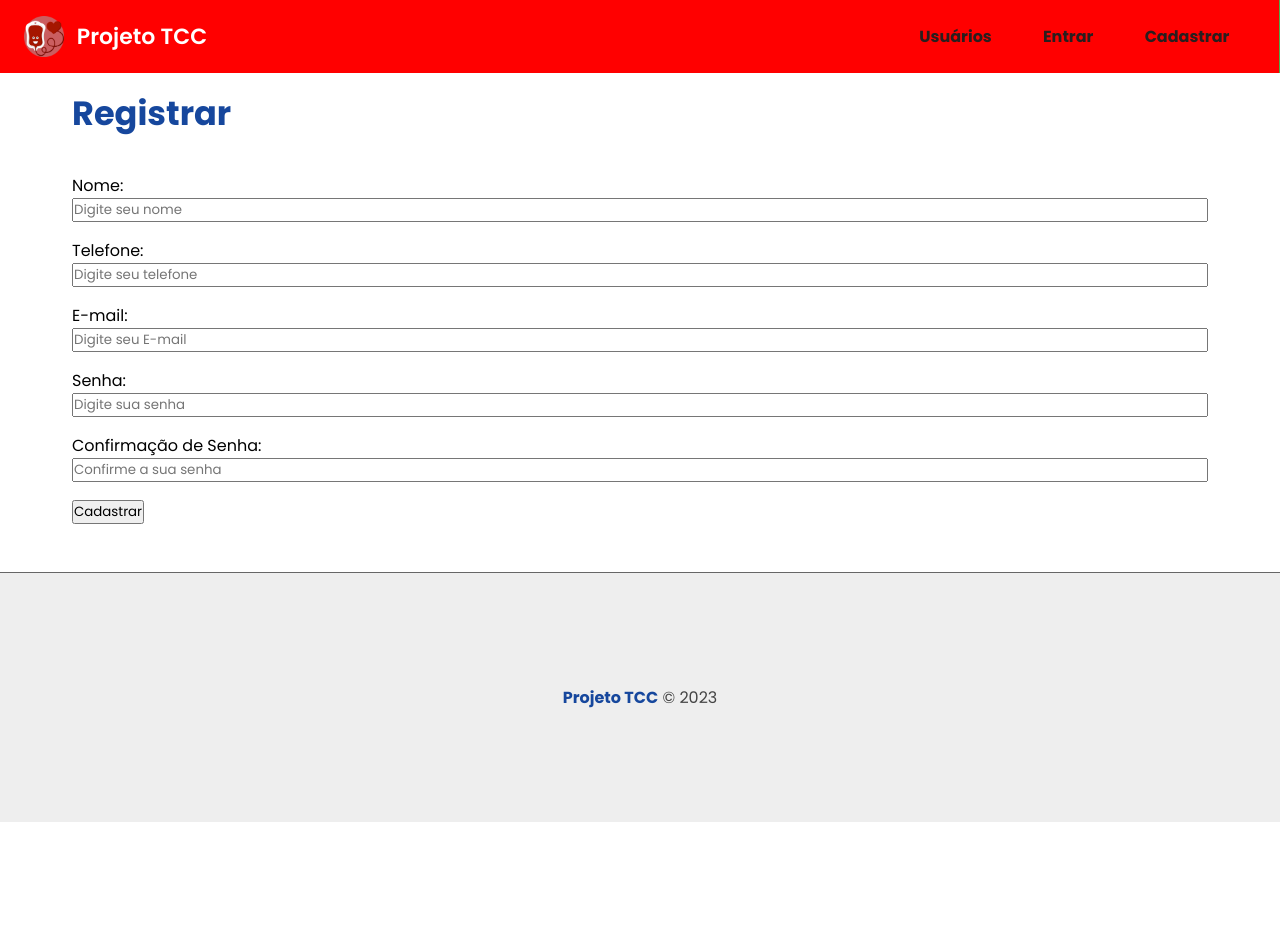
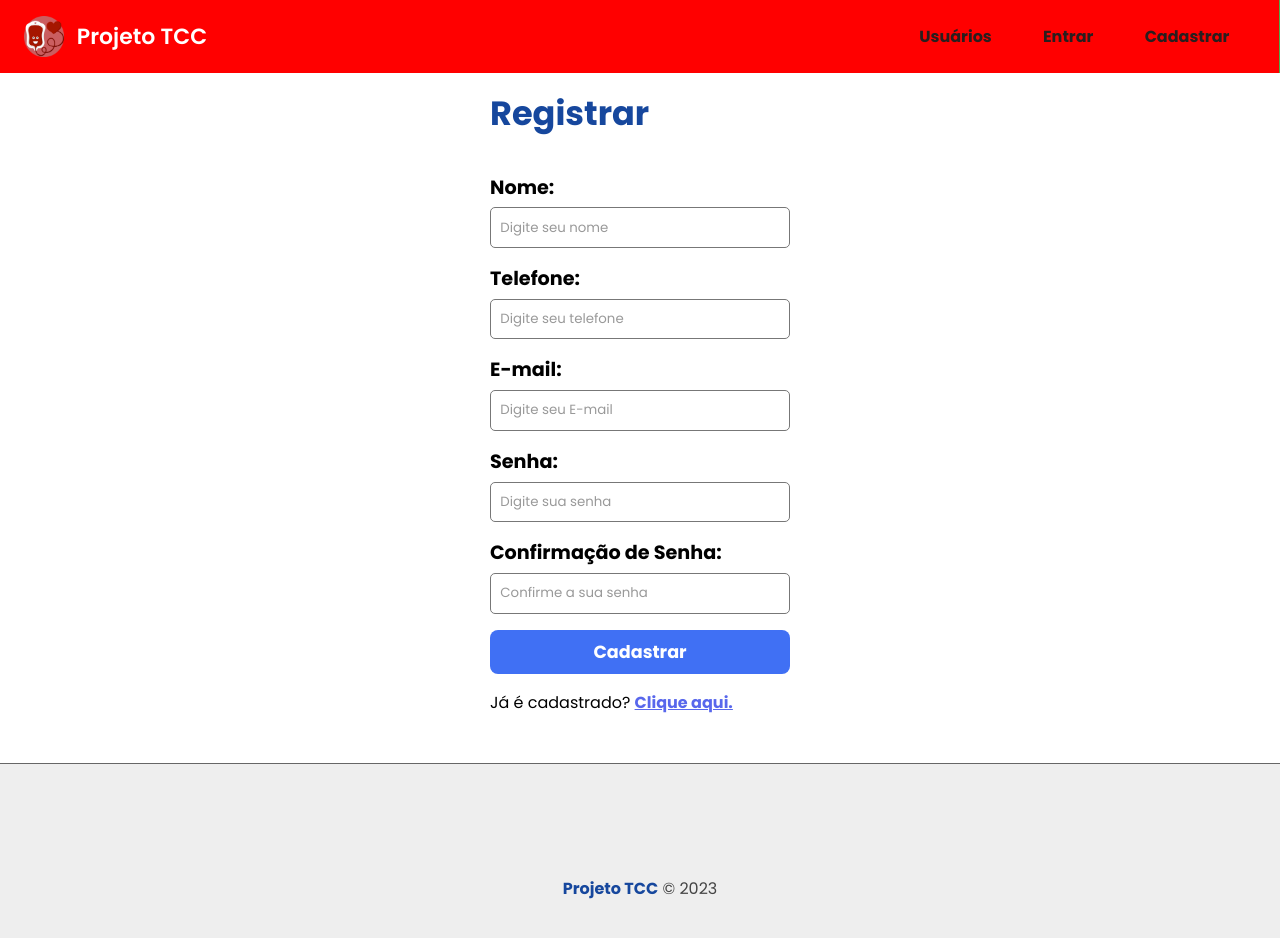
Before and after one commit to Felix566/TCC_projeto, a React (Create React App) app in the folder frontend/: page /register in a window 1280 px wide. Shown: the top 938 px of the page. Before the commit the page ends 822 px from the top, so only its background shows below. Built offline with nearby package versions, Linux system fonts and the light colour scheme.

Commit message:
Criando estilizações gerais de formulários

```diff
--- /dev/null
+++ b/frontend/src/components/form/Form.module.css
@@ -0,0 +1,41 @@
+@import url("https://fonts.googleapis.com/css2?family=Poppins:wght@300;400;500;600;700&display=swap");
+
+* {
+  margin: 0;
+  padding: 0;
+  box-sizing: border-box;
+  font-family: "Poppins", sans-serif;
+}
+
+.form_container {
+  max-width: 300px;
+  margin: 0 auto;
+  background-color: #fff;
+  border-radius: 15px;
+}
+
+.form_container input[type="submit"] {
+  border-radius: 8px;
+  background-color: #4070f4;
+  color: #fff;
+  border: none;
+  min-width: 100px;
+  min-height: 2.5em;
+  width: 100%;
+  cursor: pointer;
+  font-size: 1.1em;
+  font-weight: bold;
+}
+
+.form_container input[type="submit"]:hover {
+  background-color: #2449af;
+}
+
+.form_container p {
+  margin-top: 1em;
+}
+
+.form_container p a {
+  color: #5867ec;
+  font-weight: bold;
+}
--- a/frontend/src/components/form/Input.module.css
+++ b/frontend/src/components/form/Input.module.css
@@ -1,5 +1,31 @@
+@import url("https://fonts.googleapis.com/css2?family=Poppins:wght@300;400;500;600;700&display=swap");
+
+* {
+  margin: 0;
+  padding: 0;
+  box-sizing: border-box;
+  font-family: "Poppins", sans-serif;
+}
+
 .form_control {
   display: flex;
   flex-direction: column;
   margin-bottom: 1em;
+  width: 100%;
 }
+
+.form_control label {
+  margin-bottom: 0.3em;
+  font-weight: bold;
+  font-size: 1.2em;
+}
+
+.form_control input {
+  padding: 0.7em;
+  border: 1px solid #777;
+  border-radius: 5px;
+}
+
+.form_control input::placeholder {
+  color: #999;
+}
--- a/frontend/src/components/pages/Auth/Register.js
+++ b/frontend/src/components/pages/Auth/Register.js
@@ -1,10 +1,13 @@
 import Input from "../../form/Input";
+import { Link } from "react-router-dom";
+
+import styles from "../../form/Form.module.css";
 
 function Register() {
   function handleChange(e) {}
 
   return (
-    <section>
+    <section className={styles.form_container}>
       <h1>Registrar</h1>
       <form>
         <Input
@@ -44,6 +47,9 @@ function Register() {
         />
         <input type="submit" value="Cadastrar" />
       </form>
+      <p>
+        Já é cadastrado? <Link to="/Login">Clique aqui.</Link>
+      </p>
     </section>
   );
 }
```
Also changed, not shown: 1 other file (tests, documents, lock files or other folders).
